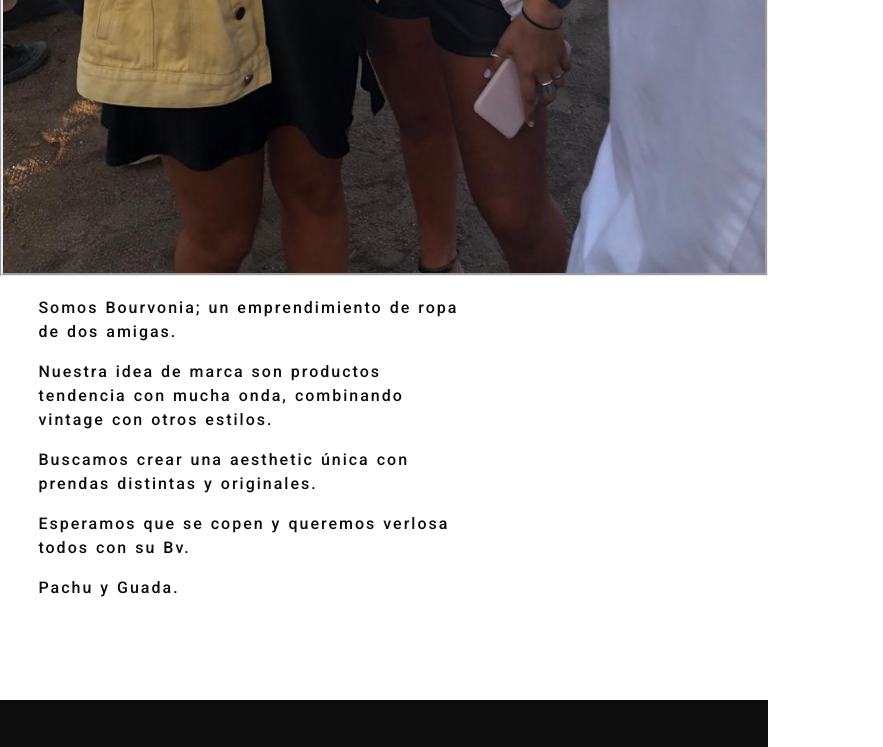
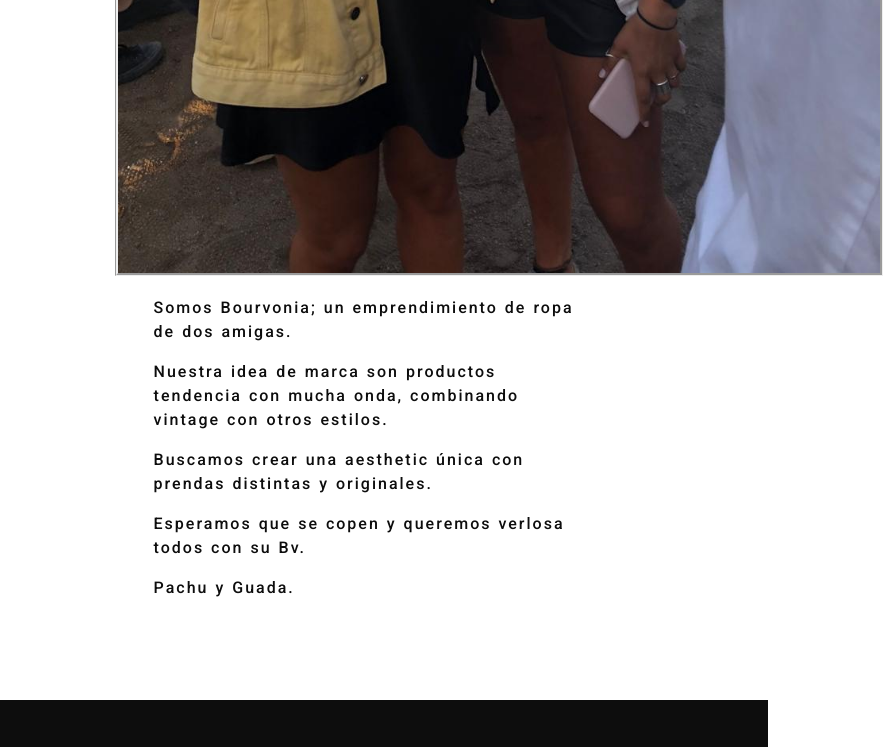
Before and after one commit to caceresnb/Bourvonia, a website: page quienes somos.html in a window 768 px wide. Shown: the part 1191-1938 px from the top of the page, 883 px wide, since content can reach past the window. Drawn offline with nearby package versions, Linux system fonts and the light colour scheme.

Commit message:
falta responsive

```diff
--- a/css/main.css
+++ b/css/main.css
@@ -89,7 +89,7 @@ la pantalla */
   .imagen-mapa img {
     display: none; } }
 
-@media (min-width: 576px) and (max-width: 767.98px) {
+@media (min-width: 350px) and (max-width: 700px) {
   .logoshome img {
     display: none; }
   .contactos {
@@ -106,8 +106,19 @@ la pantalla */
     display: none; }
   .imagen-mapa img {
     display: none; } }
+  .about {
+    margin-left: 15%;
+  }
+  .about .about__texto p{
+    position: relative;
+    text-align: left;
+  }
+
 
 @media (min-width: 768px) and (max-width: 991.98px) {
+  header {
+    margin-left: 25%;
+  }
   .contactos {
     display: none; }
   .collapse {
```
Also changed, not shown: productos.html (+1 -1 lines).
